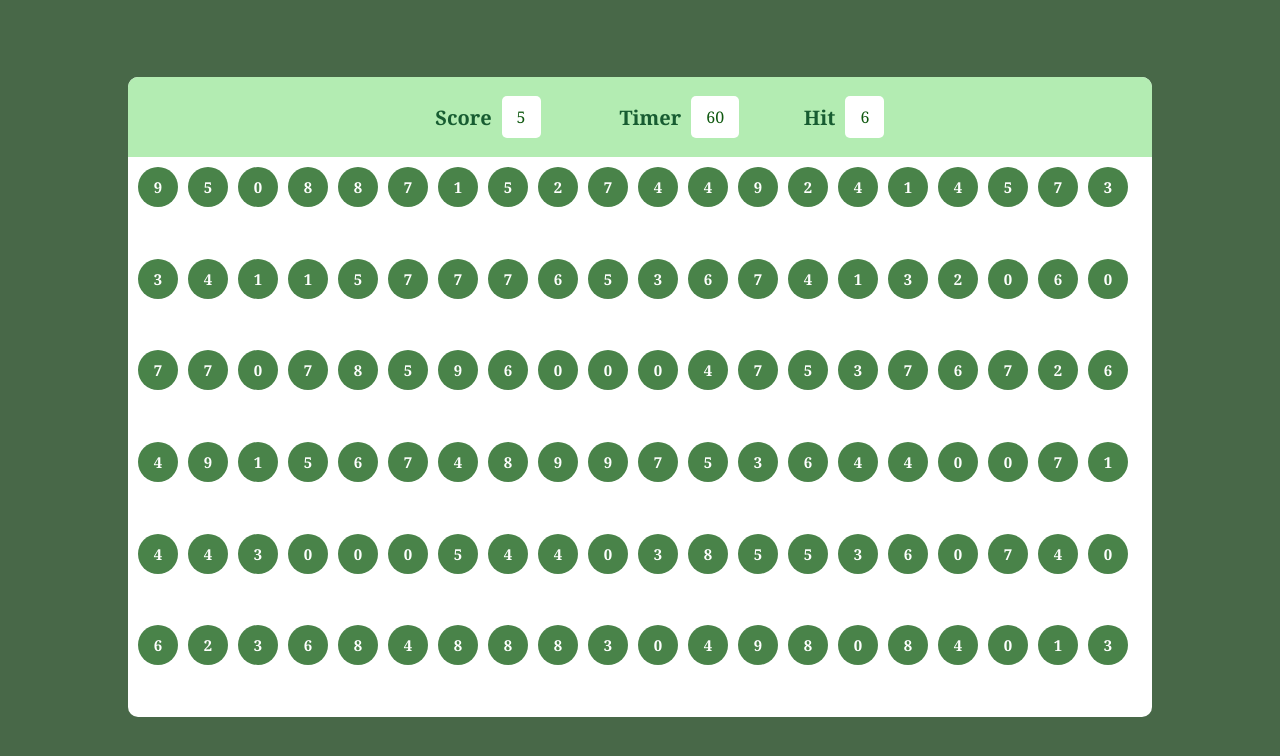
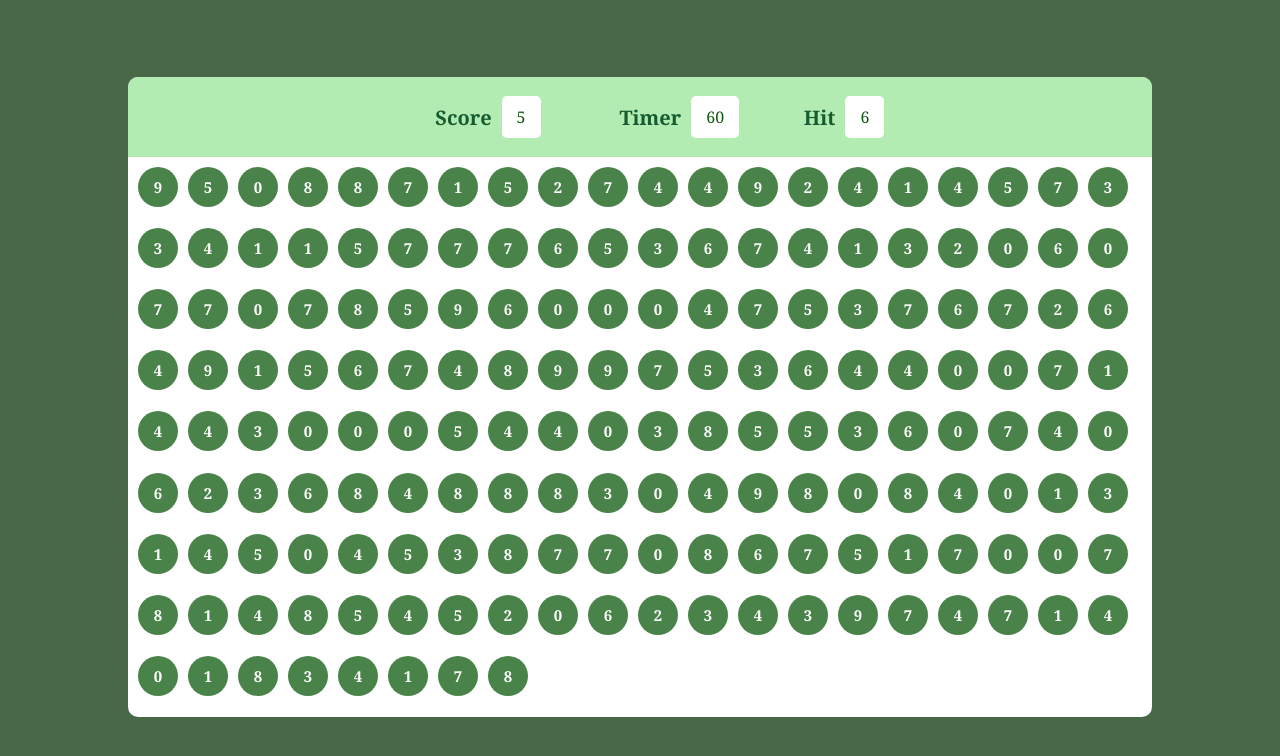
Before and after one commit to UmangLadha/Bubble-game, a plain HTML site: page index.html in a window 1280 px wide. Shown: the part 86-842 px from the top of the page. Drawn offline with Linux system fonts and the light colour scheme.

Commit message:
increase the no. of bubbles

```diff
--- a/index.js
+++ b/index.js
@@ -1,6 +1,7 @@
 let count = "";
-for(i = 1 ; i<=120; i++){
-	count += `<div id="bubble">${Math.floor(Math.random()*10)}</div>`;
+for(i = 1 ; i<=168; i++){
+	let bn = Math.floor(Math.random()*10)
+	count += `<div id="bubble">${bn}</div>`;
 }
 
 let output = document.querySelector("#pbtm");
--- a/style.css
+++ b/style.css
@@ -69,7 +69,7 @@ body h1{
 	display: flex;
 	gap: 10px;
 	flex-wrap: wrap;
-	overflow-x: scroll;
+	/* overflow-x: scroll; */
 	padding: 10px;
 	/* background-color: blackS; */
 }
```
